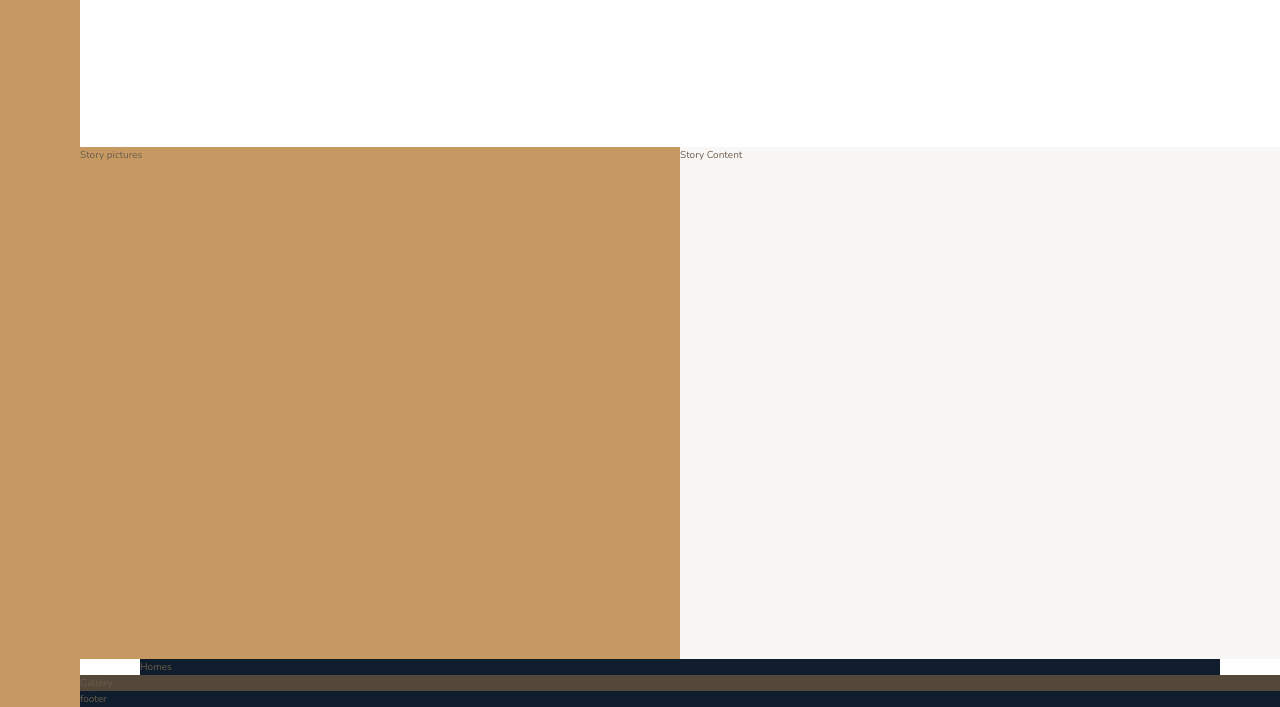
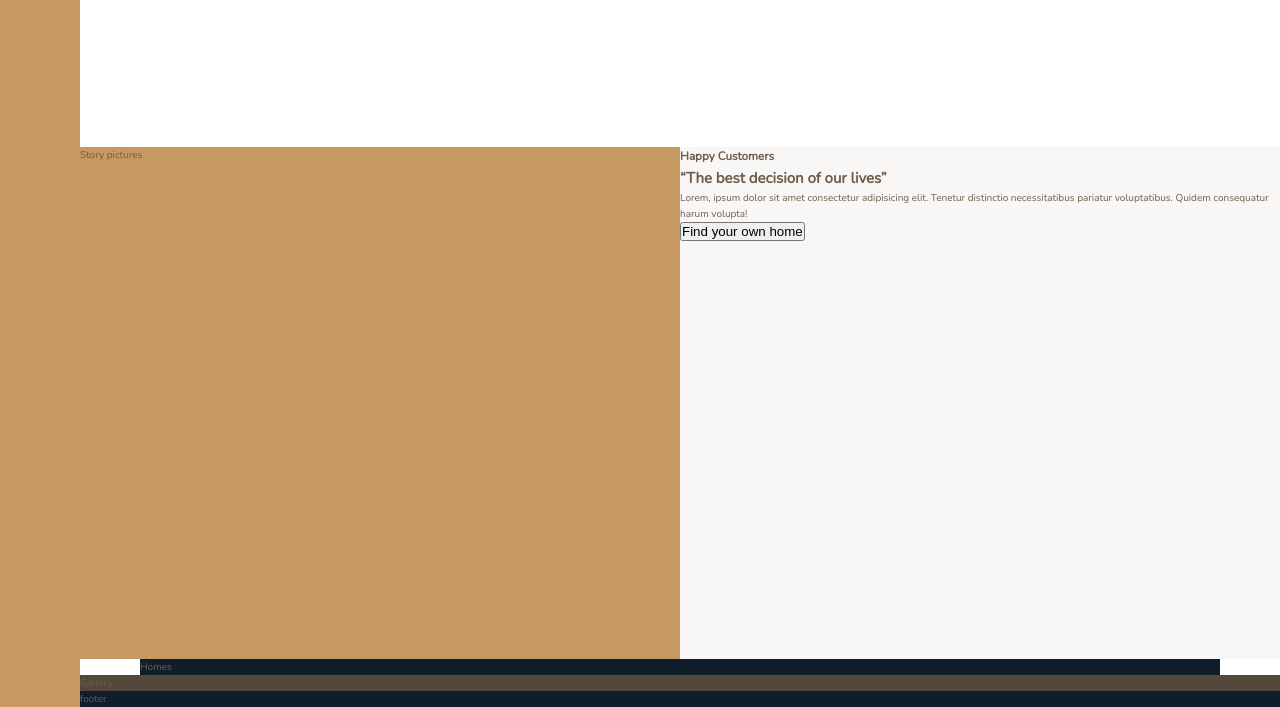
Before and after one commit to tchoforwilson/Nexter, a website: page index.html in a window 1280 px wide. Shown: the part 1259-1966 px from the top of the page. Drawn offline with nearby package versions, Linux system fonts and the light colour scheme.

Commit message:
Build story content section

```diff
--- a/index.html
+++ b/index.html
@@ -92,7 +92,18 @@
     <div class="story__pictures">Story pictures</div>
 
     <!-- Story content -->
-    <div class="story__content">Story Content</div>
+    <div class="story__content">
+      <h3 class="heading-3 mb-sm">Happy Customers</h3>
+      <h2 class="heading-2 heading-2--dark mb-md">
+        &ldquo;The best decision of our lives&rdquo;
+      </h2>
+      <p class="story__text">
+        Lorem, ipsum dolor sit amet consectetur adipisicing elit. Tenetur
+        distinctio necessitatibus pariatur voluptatibus. Quidem consequatur
+        harum volupta!
+      </p>
+      <button class="btn">Find your own home</button>
+    </div>
 
     <!-- Homes -->
     <section class="homes">Homes</section>
```
